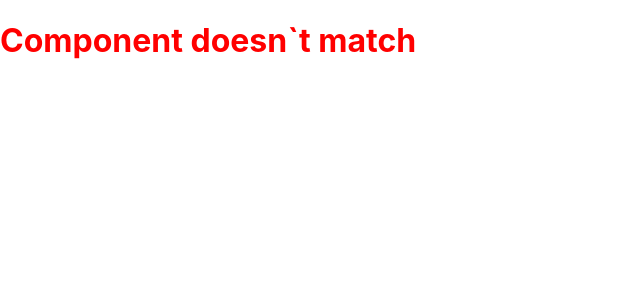
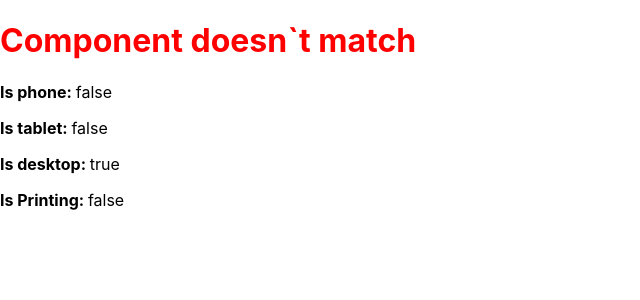
Before and after one commit to davidkachor/react-hooks-hw, a React (Create React App) app: page / in a window 1280 px wide. Shown: the top 300 px of the page, without its empty margins (0-640 px from the left). Built offline with nearby package versions, Linux system fonts and the light colour scheme.

Commit message:
Add useDeviceType

```diff
--- a/src/components/SomeComponent.tsx
+++ b/src/components/SomeComponent.tsx
@@ -1,5 +1,6 @@
 import React, { FunctionComponent, ReactNode } from 'react'
 import useMatchMedia from '../hooks/useMatchMedia'
+import useDeviceType from '../hooks/useDeviceType'
 
 interface OwnProps {
 	children: ReactNode
@@ -10,11 +11,26 @@ type Props = OwnProps
 
 const SomeComponent: FunctionComponent<Props> = props => {
 	const isMatches = useMatchMedia('(max-width: 900px)')
+	const { isPhone, isPrint, isDesktop, isTablet } = useDeviceType()
 
 	return (
-		<h1 style={{ color: isMatches ? 'black' : 'red' }}>
-			{isMatches ? props.children : 'Component doesn`t match'}
-		</h1>
+		<>
+			<h1 style={{ color: isMatches ? 'black' : 'red' }}>
+				{isMatches ? props.children : 'Component doesn`t match'}
+			</h1>
+			<p>
+				<span style={{ fontWeight: 'bold' }}>Is phone: </span> {`${isPhone}`}
+			</p>
+			<p>
+				<span style={{ fontWeight: 'bold' }}>Is tablet: </span> {`${isTablet}`}
+			</p>
+			<p>
+				<span style={{ fontWeight: 'bold' }}>Is desktop: </span> {`${isDesktop}`}
+			</p>
+			<p>
+				<span style={{ fontWeight: 'bold' }}>Is Printing: </span> {`${isPrint}`}
+			</p>
+		</>
 	)
 }
 
--- /dev/null
+++ b/src/hooks/useDeviceType.ts
@@ -0,0 +1,34 @@
+import { useCallback, useEffect, useState } from 'react'
+import useMatchMedia from './useMatchMedia'
+
+const useDeviceType = () => {
+	const [isPrint, setIsPrint] = useState(false)
+
+	const isPhone = useMatchMedia('screen and (max-width: 480px)')
+	const isTablet = useMatchMedia(
+		'screen and (min-width: 480px) and (max-width: 768px)'
+	)
+	const isDesktop = useMatchMedia('screen and (min-width: 768px)')
+
+	const beforePrintHandler = useCallback(() => {
+		setIsPrint(true)
+	}, [])
+
+	const afterPrintHandler = useCallback(() => {
+		setIsPrint(false)
+	}, [])
+
+	useEffect(() => {
+		window.addEventListener('beforeprint', beforePrintHandler)
+		window.addEventListener('afterprint', afterPrintHandler)
+
+		return () => {
+			window.removeEventListener('beforeprint', beforePrintHandler)
+			window.removeEventListener('afterprint', afterPrintHandler)
+		}
+	}, [afterPrintHandler, beforePrintHandler])
+
+	return { isPhone, isTablet, isDesktop, isPrint }
+}
+
+export default useDeviceType
```
